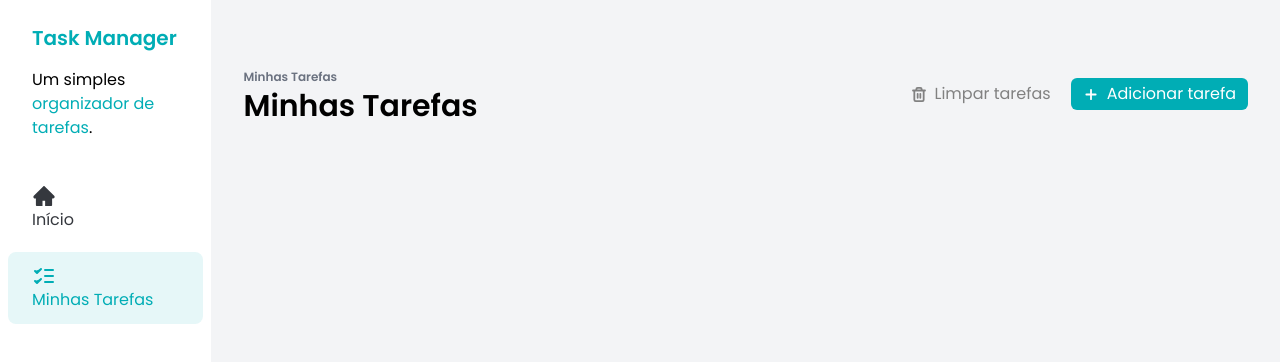
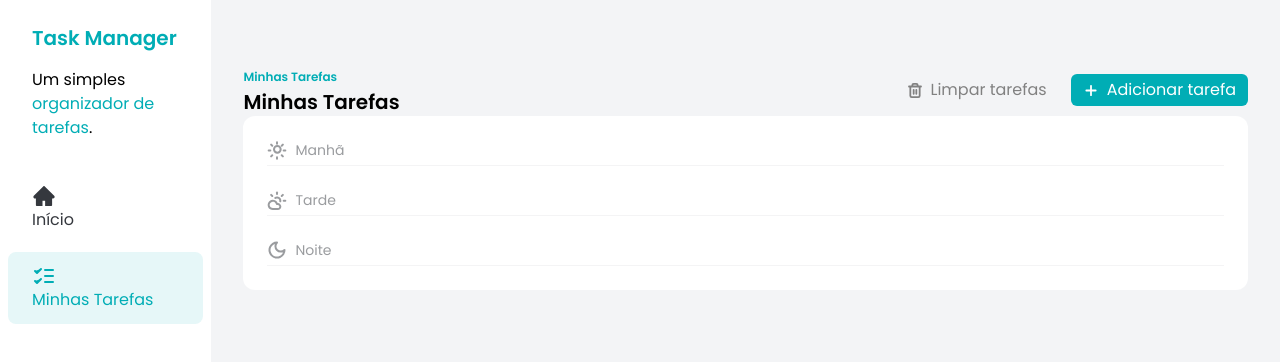
Before and after one commit to Kadockh/task-manager, a React (Vite) app: page / in a window 1280 px wide. Shown: the top 362 px of the page. Built offline with nearby package versions, Linux system fonts and the light colour scheme.

Commit message:
feat: add time section on Tasks component

```diff
--- a/src/_components/Tasks.jsx
+++ b/src/_components/Tasks.jsx
@@ -1,4 +1,10 @@
-import { AddIcon, TrashIcon } from "../assets/icons"
+import {
+  AddIcon,
+  CloudSunIcon,
+  MoonIcon,
+  SunIcon,
+  TrashIcon,
+} from "../assets/icons"
 import Button from "./Button"
 
 function Tasks() {
@@ -6,12 +12,12 @@ function Tasks() {
     <div className="w-full px-8 py-16">
       <div className="flex justify-between">
         <div>
-          <span className="text-xs font-semibold text-gray-500">
+          <span className="text-xs font-semibold text-[#00adb5]">
             Minhas Tarefas
           </span>
-          <h1 className="text-3xl font-semibold">Minhas Tarefas</h1>
+          <h1 className="text-xl font-semibold">Minhas Tarefas</h1>
         </div>
-        <div className="flex items-center gap-2">
+        <div className="flex items-center gap-3">
           <Button variant="ghost">
             <TrashIcon />
             Limpar tarefas
@@ -23,6 +29,29 @@ function Tasks() {
           </Button>
         </div>
       </div>
+
+      <div className="rounded-xl bg-white p-6">
+        <div className="space-y-3">
+          <div className="flex gap-2 border-b border-solid border-[#f4f4f5] pb-1">
+            <SunIcon />
+            <p className="text-sm text-[#9a9c9f]">Manhã</p>
+          </div>
+        </div>
+
+        <div className="my-6 space-y-3">
+          <div className="flex gap-2 border-b border-solid border-[#f4f4f5] pb-1">
+            <CloudSunIcon />
+            <p className="text-sm text-[#9a9c9f]">Tarde</p>
+          </div>
+        </div>
+
+        <div className="space-y-3">
+          <div className="flex gap-2 border-b border-solid border-[#f4f4f5] pb-1">
+            <MoonIcon />
+            <p className="text-sm text-[#9a9c9f]">Noite</p>
+          </div>
+        </div>
+      </div>
     </div>
   )
 }
```
